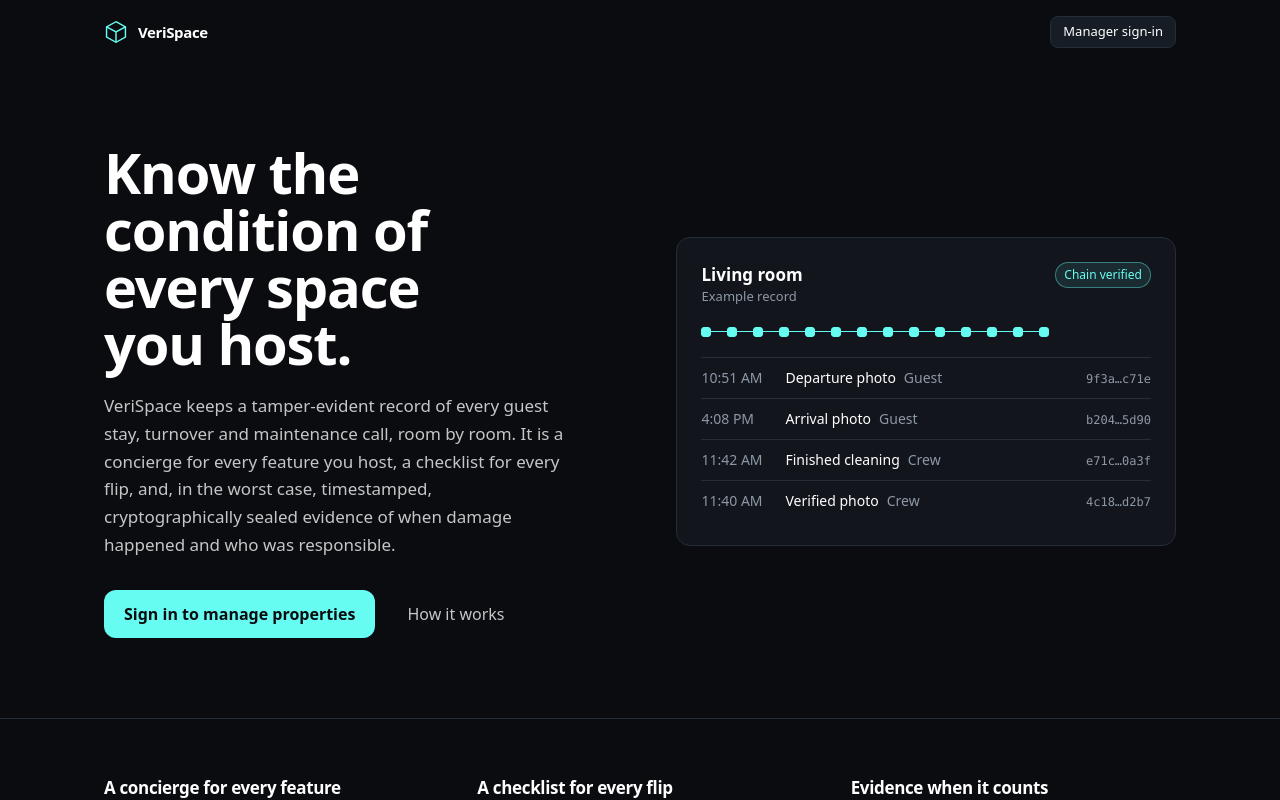
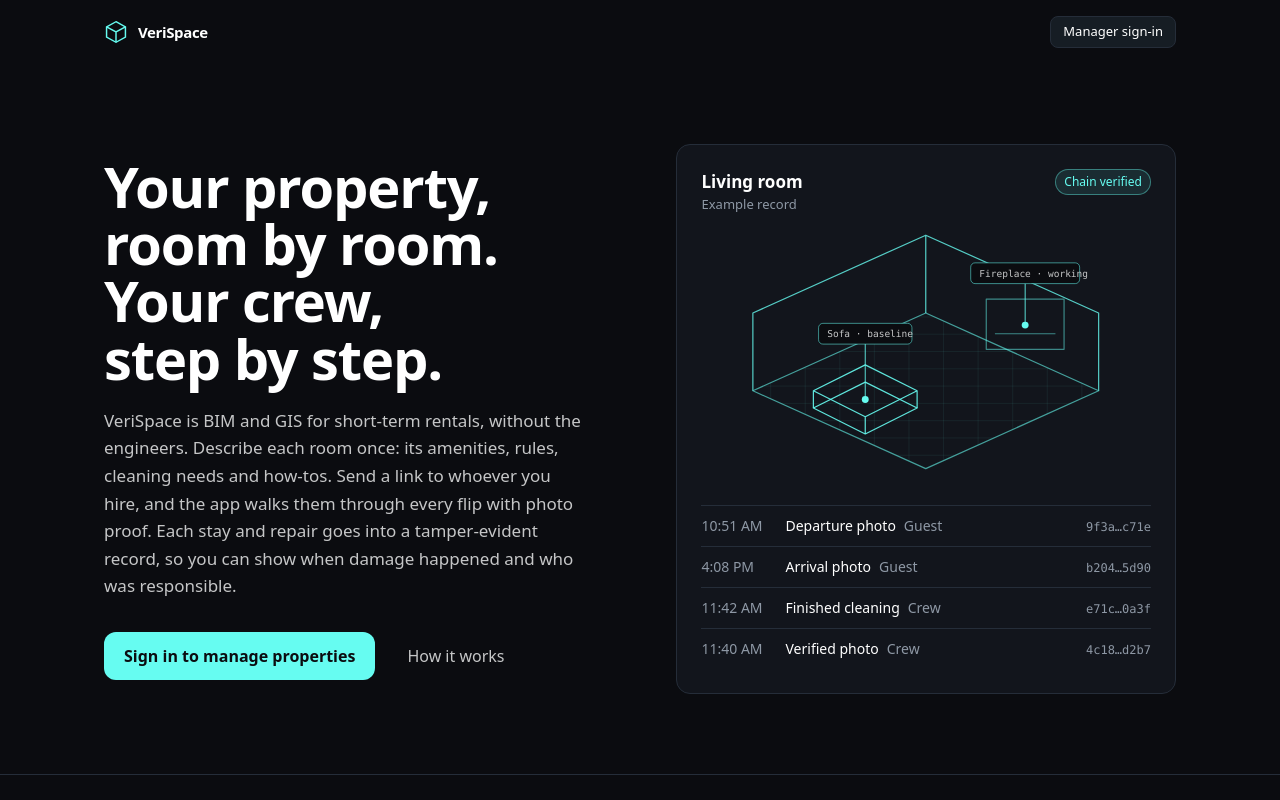
Before and after one commit to terratian/VeriSpace, a Next.js app: page / in a window 1280 px wide. Shown: the top 800 px of the page. Built offline with nearby package versions, Linux system fonts and the light colour scheme.

Commit message:
Landing page: BIM/GIS-for-rentals message, wireframe room visual, no blockchain language
Co-Authored-By: Claude Sonnet 5.5 <noreply@anthropic.com>
Claude-Session: https://claude.ai/code/session_01G2d1Uwq2MgE88r2AVzKKzF

```diff
--- /dev/null
+++ b/scripts/landing-shot.mjs
@@ -0,0 +1,7 @@
+// Screenshot the landing page. Needs `npm run dev -- -p 3997` and playwright-core.
+import { chromium } from "playwright-core";
+const b = await chromium.launch({ executablePath: process.env.CHROME ?? "/opt/pw-browsers/chromium-1194/chrome-linux/chrome" });
+const p = await b.newPage({ viewport: { width: 1280, height: 860 } });
+await p.goto(`${process.env.BASE ?? "http://localhost:3997"}/`, { waitUntil: "networkidle" });
+await p.screenshot({ path: process.env.SHOT ?? "landing.png" });
+await b.close();
--- a/src/app/page.tsx
+++ b/src/app/page.tsx
@@ -1,9 +1,6 @@
 import Link from "next/link";
-import { ChainStrip, type ChainEntry } from "@/components/ChainStrip";
 import { Badge, Logo, Panel } from "@/components/ui/primitives";
 import { button } from "@/components/ui/styles";
-
-const EXAMPLE_CHAIN: ChainEntry[] = Array.from({ length: 14 }, (_, i) => ({ seq: i + 1, label: "Entry", role: "crew" }));
 
 const EXAMPLE_ROWS = [
   { time: "10:51 AM", who: "Guest", what: "Departure photo", hash: "9f3a…c71e" },
@@ -26,6 +23,37 @@ const PILLARS = [
     body: "Every photo is fingerprinted on the phone and sealed into a time-stamped chain, so a claim shows when something changed and whose link recorded it.",
   },
 ];
+
+/** An illustrative wireframe of a room with assets pinned to it. Not a real scan. */
+function RoomTwin() {
+  return (
+    <svg viewBox="0 0 520 300" role="img" aria-label="Wireframe of a living room with a sofa and a fireplace pinned" className="mb-4 mt-4 w-full">
+      <defs>
+        <pattern id="twin-grid" width="40" height="20" patternUnits="userSpaceOnUse">
+          <path d="M40 0H0V20" fill="none" stroke="#66FCF1" strokeOpacity=".14" />
+        </pattern>
+      </defs>
+      <g fill="none" stroke="#66FCF1" strokeWidth="1.4" strokeLinejoin="round">
+        <path d="M260 96 460 186 260 276 60 186z" fill="url(#twin-grid)" strokeOpacity=".6" />
+        <path d="M60 186V96L260 6 460 96V186M260 6V96" strokeOpacity=".8" />
+        <path d="M190 176 250 206 190 236 130 206z" strokeOpacity=".9" />
+        <path d="M130 206v-20l60-30 60 30v20M190 236v-20M130 186l60 30 60-30" strokeOpacity=".9" />
+        <path d="M330 80h90v58h-90z" strokeOpacity=".5" />
+        <path d="M340 120h70" strokeOpacity=".5" />
+      </g>
+      <g fontFamily="ui-monospace, Menlo, monospace" fontSize="11">
+        <line x1="190" y1="196" x2="190" y2="132" stroke="#66FCF1" />
+        <circle cx="190" cy="196" r="4" fill="#66FCF1" />
+        <rect x="136" y="108" width="108" height="24" rx="5" fill="#0B0C10" stroke="#66FCF1" strokeOpacity=".6" />
+        <text x="146" y="124" fill="#C5C6C7">Sofa · baseline</text>
+        <line x1="375" y1="110" x2="375" y2="62" stroke="#66FCF1" />
+        <circle cx="375" cy="110" r="4" fill="#66FCF1" />
+        <rect x="312" y="38" width="126" height="24" rx="5" fill="#0B0C10" stroke="#66FCF1" strokeOpacity=".6" />
+        <text x="322" y="54" fill="#C5C6C7">Fireplace · working</text>
+      </g>
+    </svg>
+  );
+}
 
 const STEPS = [
   {
@@ -56,12 +84,13 @@ export default function Home() {
         <section className="mx-auto grid max-w-[1120px] items-center gap-12 px-4 pb-20 pt-12 sm:px-6 lg:grid-cols-[1.05fr_1fr] lg:pt-20">
           <div>
             <h1 className="max-w-[14ch] text-[40px] font-semibold leading-[1.02] sm:text-5xl lg:text-[56px]">
-              Know the condition of every space you host.
+              Your property, room by room. Your crew, step by step.
             </h1>
-            <p className="mt-5 max-w-[48ch] text-[17px] leading-relaxed text-ash">
-              VeriSpace keeps a tamper-evident record of every guest stay, turnover and maintenance call, room by room.
-              It is a concierge for every feature you host, a checklist for every flip, and, in the worst case,
-              timestamped, cryptographically sealed evidence of when damage happened and who was responsible.
+            <p className="mt-5 max-w-[50ch] text-[17px] leading-relaxed text-ash">
+              VeriSpace is BIM and GIS for short-term rentals, without the engineers. Describe each room once: its
+              amenities, rules, cleaning needs and how-tos. Send a link to whoever you hire, and the app walks them
+              through every flip with photo proof. Each stay and repair goes into a tamper-evident record, so you can
+              show when damage happened and who was responsible.
             </p>
             <div className="mt-8 flex flex-wrap items-center gap-3">
               <Link href="/login" className={button("primary", "lg")}>
@@ -81,10 +110,8 @@ export default function Home() {
               </div>
               <Badge tone="mint">Chain verified</Badge>
             </div>
-            <div className="mt-5">
-              <ChainStrip entries={EXAMPLE_CHAIN} state="intact" />
-            </div>
-            <ul className="mt-5 divide-y divide-edge border-t border-edge">
+            <RoomTwin />
+            <ul className="divide-y divide-edge border-t border-edge">
               {EXAMPLE_ROWS.map((row) => (
                 <li key={row.hash} className="flex items-baseline gap-3 py-2.5 text-sm">
                   <span className="w-[4.5rem] shrink-0 tabular-nums text-mute">{row.time}</span>
```
